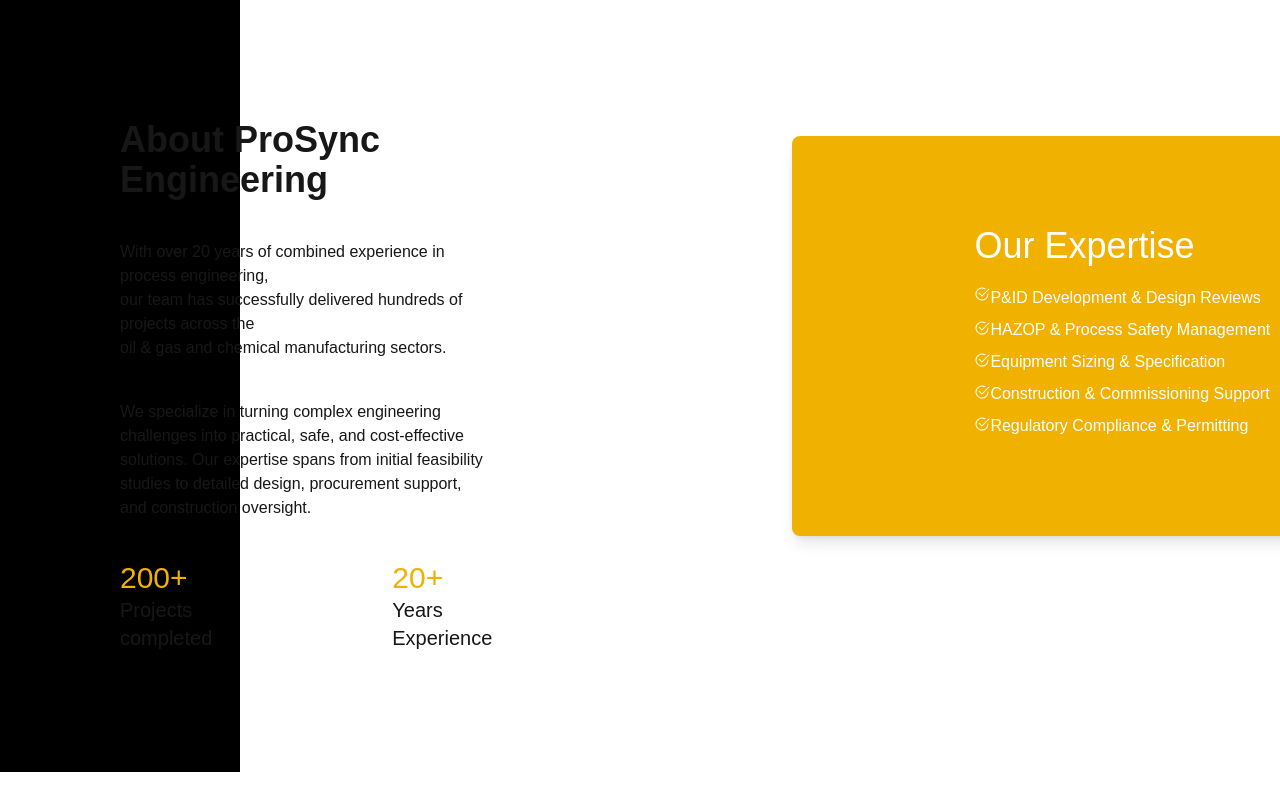
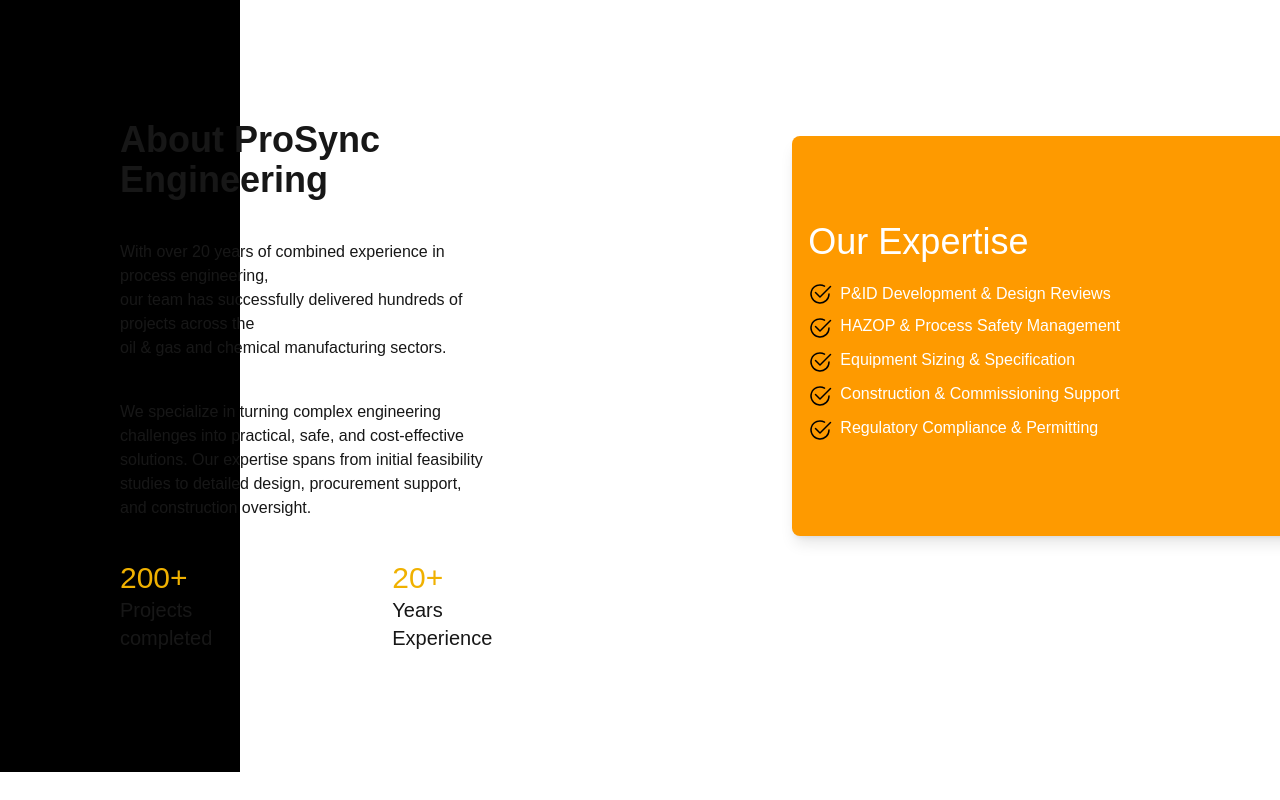
Before and after one commit to Max16code/prosync, a Next.js app: page /About in a window 1280 px wide. Shown: the top 800 px of the page. Built offline with nearby package versions, Linux system fonts and the light colour scheme.

Commit message:
sexycommit

```diff
--- a/src/app/About/page.jsx
+++ b/src/app/About/page.jsx
@@ -34,14 +34,14 @@
 </div>
 
 <div className='mb-20'>
-<div class="w-165 h-100 bg-yellow-500 text-white flex items-center justify-center rounded-lg shadow-lg mt-4">
-<div className='flex-col '>
+<div className="w-165 h-100 bg-amber-500 text-white flex items-center justify-center rounded-lg shadow-lg mt-4">
+<div className='flex-col flex-1 pl-4 '>
   <h1 className='text-4xl mb-5 '>Our Expertise</h1>
-  <p className='mb-2 flex'><BsCheck2Circle />P&ID Development & Design Reviews</p>
-  <p className='mb-2 flex'><BsCheck2Circle className='mt-0.5' />HAZOP & Process Safety Management</p>
-  <p className='mb-2 flex'><BsCheck2Circle className='mt-0.5'/>Equipment Sizing & Specification</p>
-  <p className='mb-2 flex'><BsCheck2Circle className='mt-0.5'/>Construction & Commissioning Support</p>
-  <p className='mb-2 flex'><BsCheck2Circle className='mt-0.5'/>Regulatory Compliance & Permitting</p>
+  <p className='mb-2 flex gap-2'><BsCheck2Circle className='text-2xl text-black'/>P&ID Development & Design Reviews</p>
+  <p className='mb-2 flex gap-2'><BsCheck2Circle className='mt-0.5 text-2xl text-black' />HAZOP & Process Safety Management</p>
+  <p className='mb-2 flex gap-2'><BsCheck2Circle className='mt-0.5 text-2xl text-black'/>Equipment Sizing & Specification</p>
+  <p className='mb-2 flex gap-2'><BsCheck2Circle className='mt-0.5 text-2xl text-black'/>Construction & Commissioning Support</p>
+  <p className='mb-2 flex gap-2'><BsCheck2Circle className='mt-0.5 text-2xl text-black'/>Regulatory Compliance & Permitting</p>
   </div>
 </div>
 </div>
--- a/src/app/projects/page.jsx
+++ b/src/app/projects/page.jsx
@@ -0,0 +1,40 @@
+import React from 'react'
+import Link from 'next/link'
+import Image from 'next/image'
+
+export default function page() {
+    return (
+        <div className='justify-items-center mt-60'>
+<div className=''>
+     <h1 className='text-4xl font-bold pl-9'>Recent Projects</h1>
+     </div>
+     <p className='mt-5  mb-12 font-extralight text-2xl '>Examples of our successful engineering solutions</p>
+
+ <div class="w-full  border-green-300 border-1"></div>
+
+
+<div className='flex gap-30 mt-20'>
+
+<div class="w-100 h-32 border-1 border-yellow-500 text-white flex items-center justify-center flex-col">
+  Crude Oil Distillation Unit Revamp
+  <p className='text-green-200 mt-1'>Major Oil Refinery</p>
+  <h3 className='mt-1 pl-3'>Process design and safety analysis for 150,000 BPD unit upgrade</h3>
+</div>
+<div class="w-100 h-32 border-1 border-yellow-500 text-white flex items-center justify-center flex-col ">
+ Chemical Plant Safety Systems
+  <p className='text-green-200 mt-1' >Petrochemical Facility</p>
+  <h3 className='mt-1 pl-3'>SIL-rated safety instrumented systems design and implementation</h3>
+</div>
+<div class="w-100 h-32 border-1 border-yellow-500 text-white flex items-center justify-center flex-col">
+ Gas Processing Equipment
+  <p className='text-green-200 mt-1'>Natural Gas Company</p>
+  <h3 className='mt-1 pl-3'>Custom separator and compressor package design and procurement</h3>
+</div>
+
+</div>
+
+        </div>
+
+
+    )
+}
--- a/src/app/services/page.jsx
+++ b/src/app/services/page.jsx
@@ -81,30 +81,30 @@
 <div className='flex justify-center gap-20 mt-30'>
 
  <div className='mt-4'>
-<div class="w-100 h-22 bg-yellow-500  text-white flex items-center justify-center rounded-lg shadow-lg">
+<div className="w-100 h-22 bg-yellow-500  text-white flex items-center justify-center rounded-lg shadow-lg">
   Oil & Gas Refining
 </div>
-<div class="w-100 h-22 bg-yellow-500 text-white flex items-center justify-center rounded-lg shadow-lg mt-4">
+<div className="w-100 h-22 bg-yellow-500 text-white flex items-center justify-center rounded-lg shadow-lg mt-4">
   Natural Gas Processing
 </div>
 </div>
 
 
 <div className='mb-20'>
-<div class="w-100 h-22 bg-yellow-500 text-white flex items-center justify-center rounded-lg shadow-lg mt-4">
+<div className="w-100 h-22 bg-yellow-500 text-white flex items-center justify-center rounded-lg shadow-lg mt-4">
   Petrochemicals
 </div>
-<div class="w-100 h-22 bg-yellow-500 text-white flex items-center justify-center rounded-lg shadow-lg mt-4">
+<div className="w-100 h-22 bg-yellow-500 text-white flex items-center justify-center rounded-lg shadow-lg mt-4">
   Offshore Operations
 </div>
 </div>
 
 
 <div>
-<div class="w-100 h-22 bg-yellow-500 text-white flex items-center justify-center rounded-lg shadow-lg mt-4">
+<div className="w-100 h-22 bg-yellow-500 text-white flex items-center justify-center rounded-lg shadow-lg mt-4">
   Chemical Manufacturing
 </div>
-<div class="w-100 h-22 bg-yellow-500 text-white flex items-center justify-center rounded-lg shadow-lg mt-4">
+<div className="w-100 h-22 bg-yellow-500 text-white flex items-center justify-center rounded-lg shadow-lg mt-4">
   Pipeline Systems
 </div>
 </div>
--- a/src/components/Navbar.jsx
+++ b/src/components/Navbar.jsx
@@ -27,8 +27,7 @@
 
           <Link className="hidden md:flex  items-center gap-2" href='/services'>services  <GoChevronDown /></Link>
           <Link className="hidden lg:flex  items-center gap-2" href='/About'>About <GoChevronDown /></Link>
-          <Link className="hidden lg:flex  items-center gap-2" href='/Learn'>Learn <GoChevronDown /></Link>
-          <Link className="hidden lg:flex  items-center gap-2" href='/Project'>Projects <GoChevronDown /></Link>
+          <Link className="hidden lg:flex  items-center gap-2" href='/Projects'>Projects <GoChevronDown /></Link>
           <Link className="hidden lg:flex  items-center gap-2" href='/contact'>contact <GoChevronDown /></Link>
 
           <Link
```
Also changed, not shown: src/app/learn/page.jsx (deleted).
